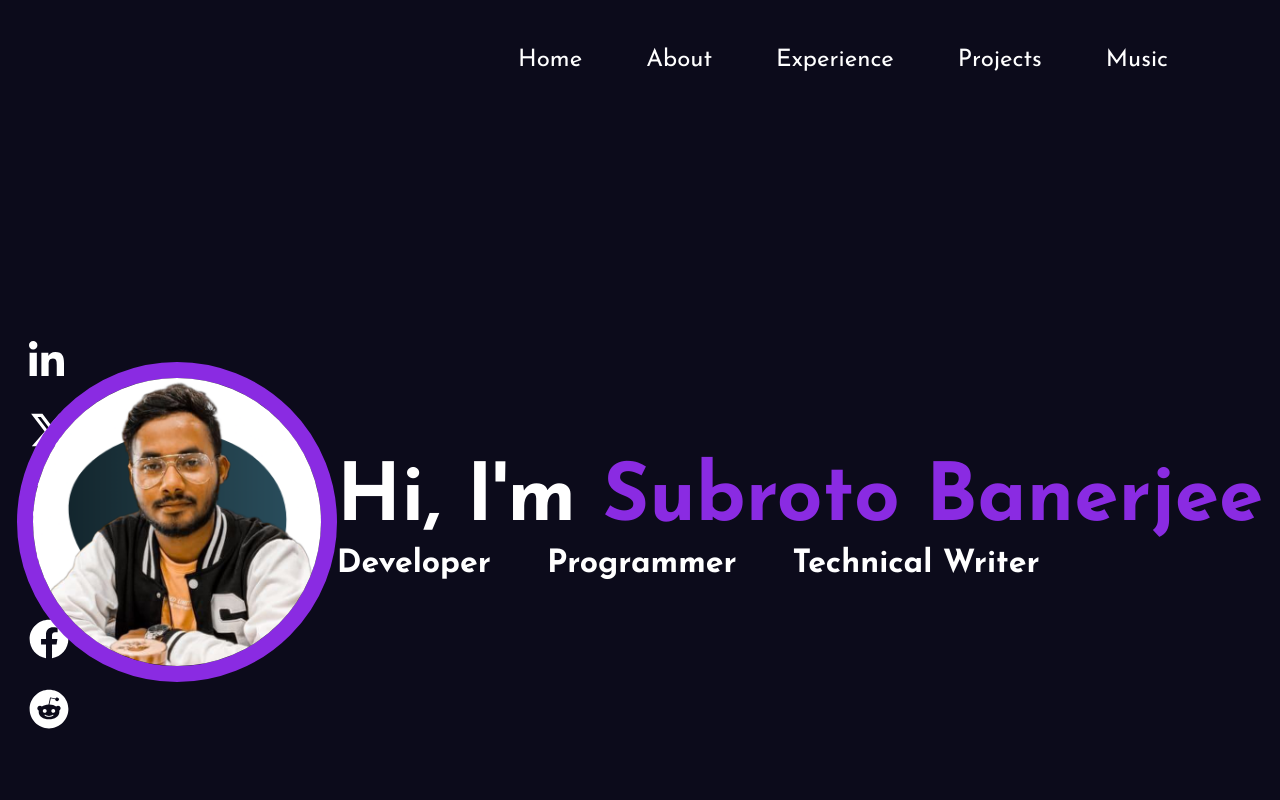
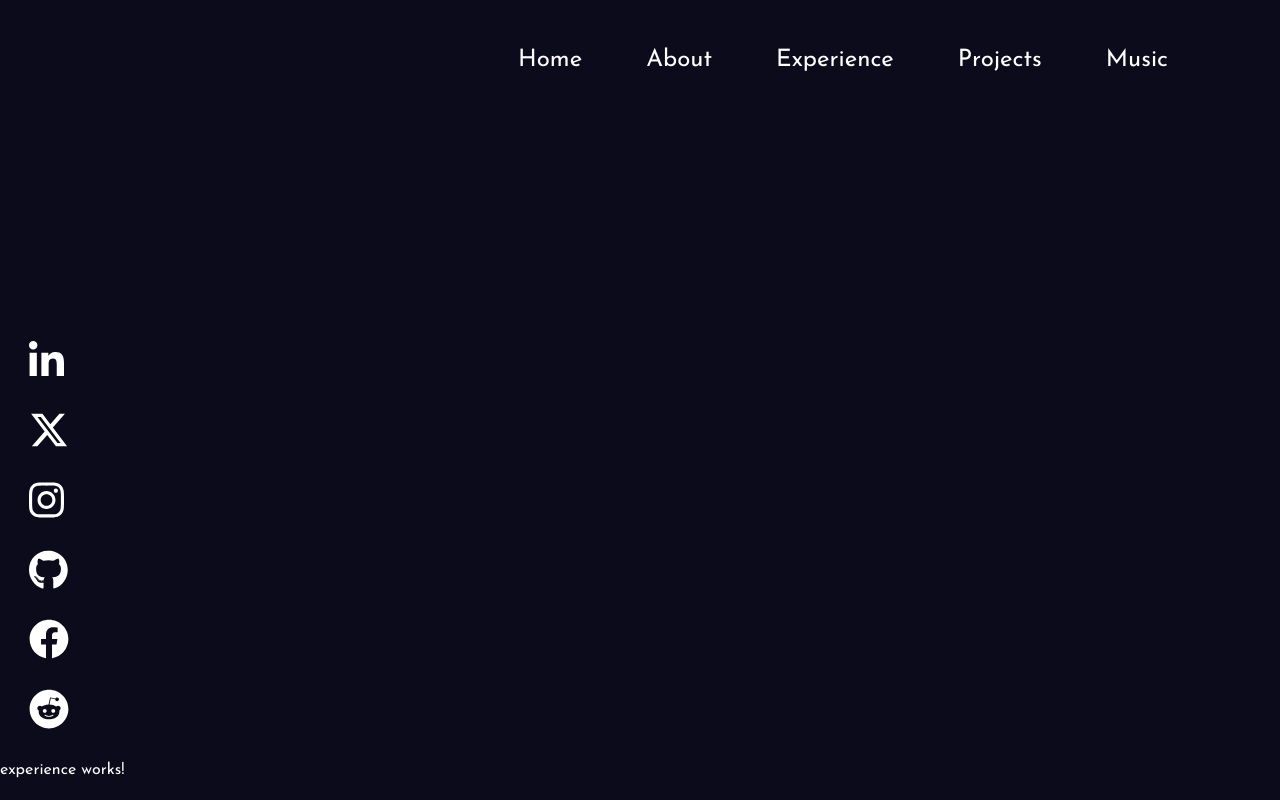
Before and after one commit to TeeWrath/personal-portfolio, an Angular app: page /experience in a window 1280 px wide. Before the commit this address led to /. Built offline with nearby package versions, Linux system fonts and the light colour scheme.

Commit message:
added routing in navbar

```diff
--- a/src/app/about/about.component.css
+++ b/src/app/about/about.component.css
@@ -0,0 +1,3 @@
+p{
+    color: white;
+}
--- a/src/app/app-routing.module.ts
+++ b/src/app/app-routing.module.ts
@@ -1,7 +1,18 @@
 import { NgModule } from '@angular/core';
 import { RouterModule, Routes } from '@angular/router';
+import { MainComponent } from './main/main.component';
+import { AboutComponent } from './about/about.component';
+import { ExperienceComponent } from './experience/experience.component';
+import { ProjectsComponent } from './projects/projects.component';
+import { MusicComponent } from './music/music.component';
 
-const routes: Routes = [];
+const routes: Routes = [
+  {path : '', component : MainComponent},
+  {path : 'about', component : AboutComponent},
+  {path : 'experience', component : ExperienceComponent},
+  {path : 'project', component : ProjectsComponent},
+  {path : 'music', component : MusicComponent}
+];
 
 @NgModule({
   imports: [RouterModule.forRoot(routes)],
--- a/src/app/app.component.html
+++ b/src/app/app.component.html
@@ -1,3 +1,3 @@
 <app-navbar></app-navbar>
 <app-social-main></app-social-main>
-<app-main></app-main>
+<router-outlet></router-outlet>
--- a/src/app/experience/experience.component.css
+++ b/src/app/experience/experience.component.css
@@ -0,0 +1,3 @@
+p{
+    color: white;
+}
--- a/src/app/music/music.component.css
+++ b/src/app/music/music.component.css
@@ -0,0 +1,3 @@
+p{
+    color: white;
+}
--- a/src/app/navbar/navbar.component.html
+++ b/src/app/navbar/navbar.component.html
@@ -1,9 +1,9 @@
 <div class="container">
     <ul>
-        <li>Home</li>
-        <li>About</li>
-        <li>Experience</li>
-        <li>Projects</li>
-        <li>Music</li>
+        <li routerLink="/">Home</li>
+        <li routerLink="/about">About</li>
+        <li routerLink="/experience">Experience</li>
+        <li routerLink="/project">Projects</li>
+        <li routerLink="/music">Music</li>
     </ul>
 </div>
--- a/src/app/projects/projects.component.css
+++ b/src/app/projects/projects.component.css
@@ -0,0 +1,3 @@
+p{
+    color: white;
+}
```
